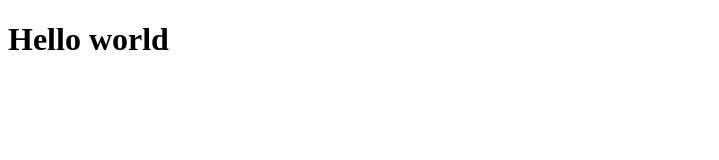
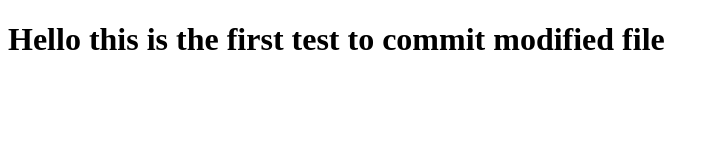
Before and after one commit to Abanoup-26/Bebo, a plain HTML site: page index.html in a window 1280 px wide. Shown: the whole page, without its empty margins (0-719 px from the left). Drawn offline with Linux system fonts and the light colour scheme.

Commit message:
modify in index

```diff
--- a/index.html
+++ b/index.html
@@ -5,6 +5,6 @@
     <title></title>
   </head>
   <body>
-    <h1>Hello world</h1>
+    <h1>Hello this is the first test to commit modified file  </h1>
   </body>
 </html>
```
